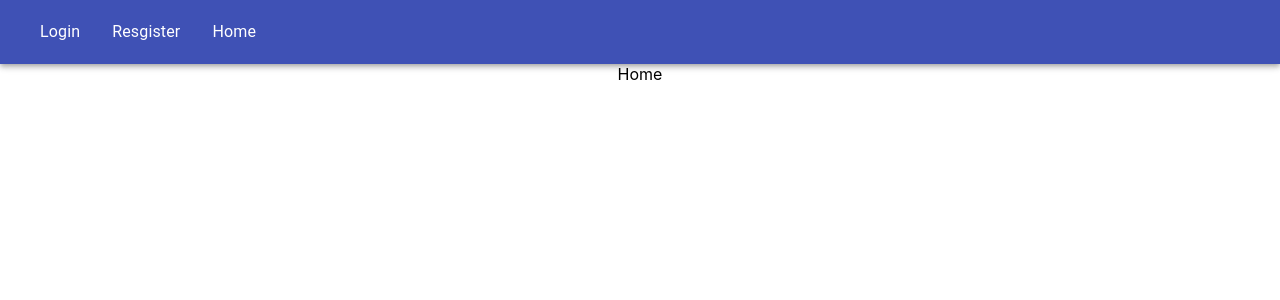
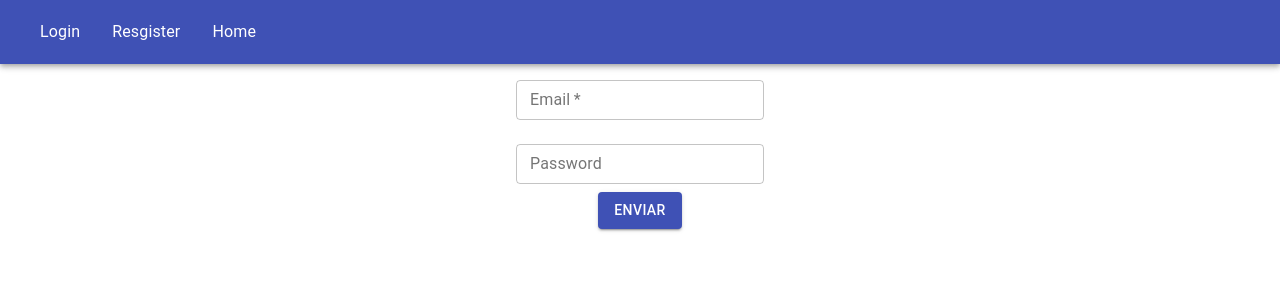
Before and after one commit to matheuspaivah2/kenzie-hub, a React (Create React App) app: page /home in a window 1280 px wide. Shown: the top 300 px of the page. Built offline with nearby package versions, Linux system fonts and the light colour scheme.

Commit message:
feat: Cadastro e login linkados com a api

```diff
--- a/src/components/Login/index.jsx
+++ b/src/components/Login/index.jsx
@@ -5,7 +5,9 @@ import { yupResolver } from "@hookform/resolvers/yup";
 import * as yup from "yup";
 import { useHistory } from "react-router";
 
-const LoginForm = () => {
+import axios from "axios";
+
+const FormLogin = ({setIsValidated}) => {
   const history = useHistory();
 
   const schema = yup.object().shape({
@@ -15,7 +17,7 @@ const LoginForm = () => {
       .min(8, "Mínimo de 8 dígitos")
       .matches(
         /^((?=.*[!@#$%^&*()\-_=+{};:,<.>]){1})(?=.*\d)((?=.*[a-z]){1})((?=.*[A-Z]){1}).*$/,
-        "Senha inválida"
+        "Senha deve conter ao menos uma letra maiúscula, uma minúscula, um número e um caracter especial!"
       )
       .required("Campo obrigatório"),
   });
@@ -29,11 +31,16 @@ const LoginForm = () => {
     resolver: yupResolver(schema),
   });
 
-  //Vamos continuar aqui
   const handleForm = (data) => {
     console.log(data);
-    reset();
-    history.push("/");
+    axios.post("https://kenziehub.me/sessions", data).then((response) => {
+      console.log(response);
+      localStorage.clear();
+      localStorage.setItem("token", JSON.stringify(response.data.token));
+      setIsValidated(true);
+      reset();
+      history.push("/home");
+    });
   };
 
   return (
@@ -51,12 +58,12 @@ const LoginForm = () => {
           helperText={errors.email?.message}
         />
       </div>
-
       <div>
         <TextField
           margin="normal"
           variant="outlined"
-          label="Senha"
+          label="Password"
+          name="password"
           size="small"
           color="primary"
           {...register("password")}
@@ -64,8 +71,6 @@ const LoginForm = () => {
           helperText={errors.password?.message}
         />
       </div>
-
-
       <div>
         <Button type="submit" variant="contained" color="primary">
           Enviar
@@ -75,4 +80,4 @@ const LoginForm = () => {
   );
 };
 
-export default LoginForm;
+export default FormLogin;
--- a/src/components/Register/index.jsx
+++ b/src/components/Register/index.jsx
@@ -4,6 +4,8 @@ import { useForm } from "react-hook-form";
 import { yupResolver } from "@hookform/resolvers/yup";
 import * as yup from "yup";
 import { useHistory } from "react-router";
+
+import axios from "axios";
 
 const Register = () => {
   const history = useHistory();
@@ -36,8 +38,13 @@ const Register = () => {
   //Vamos continuar aqui
   const handleForm = (data) => {
     console.log(data);
-    reset();
-    history.push("/");
+    axios
+      .post("https://kenziehub.me/users", data)
+      .then((response) => {
+        reset();
+        history.push("/");
+      })
+      .catch((e) => console.log(e));
   };
 
   return (
--- a/src/pages/Login/index.jsx
+++ b/src/pages/Login/index.jsx
@@ -1,8 +1,8 @@
 import LoginForm from '../../components/Login'
 
-const Login = () => {
+const Login = ({setIsValidated}) => {
     return(
-        <LoginForm></LoginForm>
+        <LoginForm setIsValidated={setIsValidated}></LoginForm>
     )
 }
 
--- a/src/routes/index.jsx
+++ b/src/routes/index.jsx
@@ -1,3 +1,4 @@
+import { useState } from "react";
 import { Switch, Route } from "react-router-dom";
 
 import Home from "../pages/Home";
@@ -5,16 +6,25 @@ import Login from "../pages/Login";
 import Singup from "../pages/Singup";
 
 const Routes = () => {
+
+  const [isValidated, setIsValidated] = useState(false);
+
   return (
     <Switch>
       <Route exact path="/">
-        <Login />
+        <Login setIsValidated={setIsValidated} />
       </Route>
       <Route path="/register">
         <Singup />
       </Route>
       <Route path="/home">
-        <Home />
+        {
+          isValidated ?
+            <Home isValidated={isValidated} />
+          :
+            <Login setIsValidated={setIsValidated} />
+        }
+
       </Route>
     </Switch>
   );
```
Also changed, not shown: src/components/Card/index.jsx (added), src/components/Card/styles.js (added).
